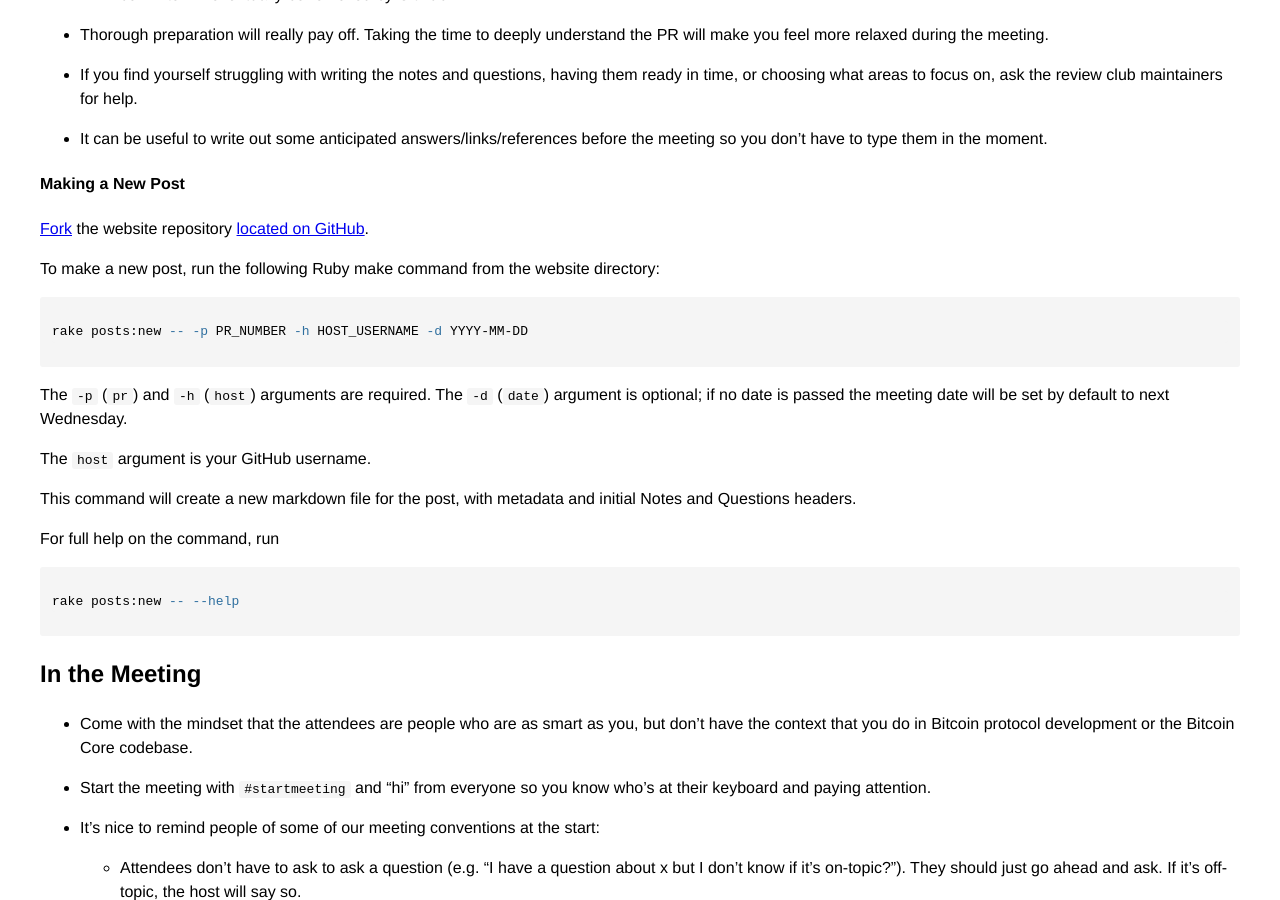
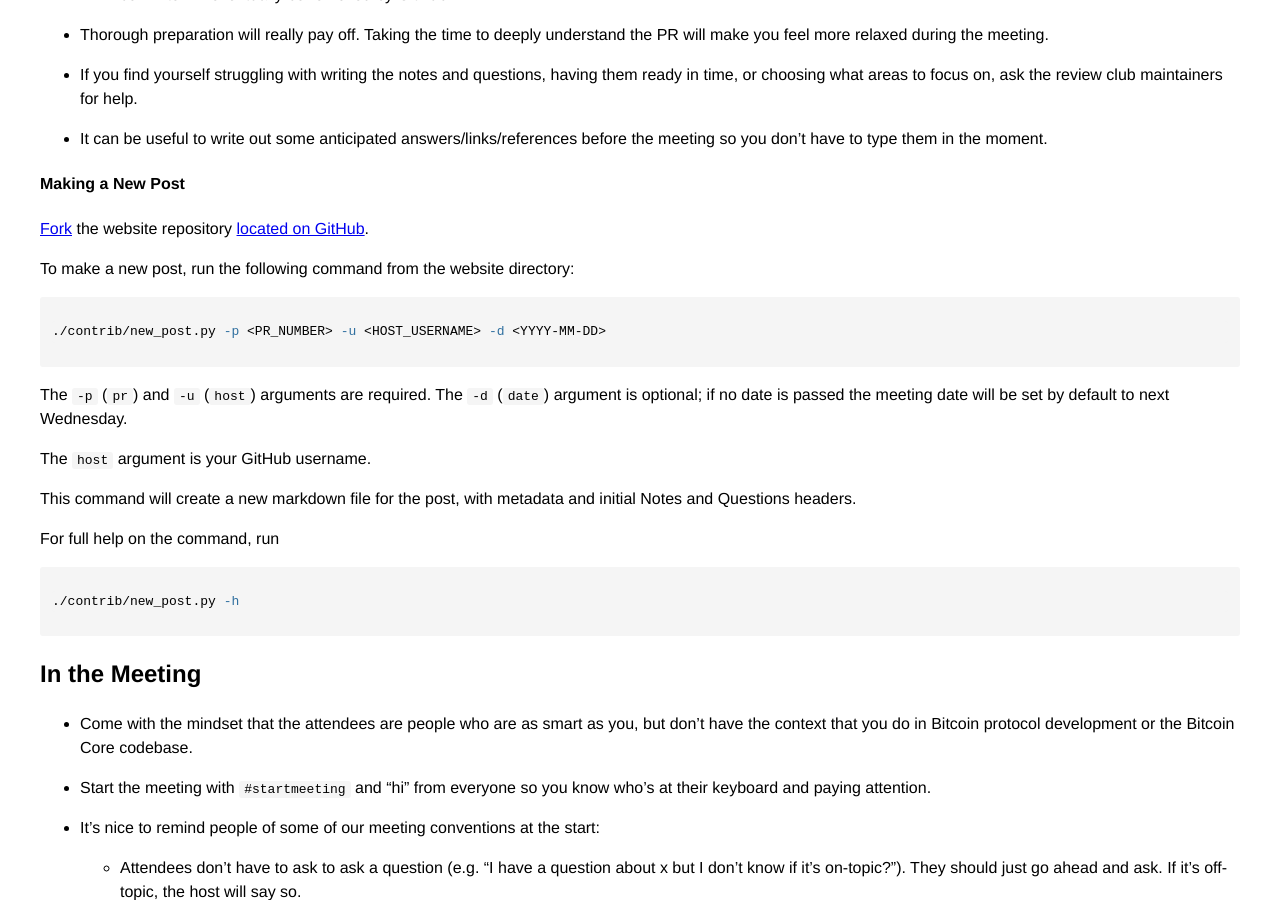
Before and after one commit to bitcoin-core-review-club/website, a Jekyll site: the page built from hosting.md, in a window 1280 px wide and 900 px high, scrolled down 1552 px. Built offline with Jekyll 4.4.1, drawn with Linux system fonts in a browser that asks for light colours.

Commit message:
Update docs to refer to python script

````diff
--- a/hosting.md
+++ b/hosting.md
@@ -110,13 +110,13 @@ title: Hosting a Review Club Meeting
 
 [Fork](https://docs.github.com/en/pull-requests/collaborating-with-pull-requests/working-with-forks) the website repository [located on GitHub](https://github.com/bitcoin-core-review-club/website).
 
-To make a new post, run the following Ruby make command from the website directory:
+To make a new post, run the following command from the website directory:
 
 ```shell
-rake posts:new -- -p PR_NUMBER -h HOST_USERNAME -d YYYY-MM-DD
+./contrib/new_post.py -p <PR_NUMBER> -u <HOST_USERNAME> -d <YYYY-MM-DD>
 ```
 
-The `-p` (`pr`)  and `-h` (`host`) arguments are required. The `-d` (`date`)
+The `-p` (`pr`)  and `-u` (`host`) arguments are required. The `-d` (`date`)
 argument is optional; if no date is passed the meeting date will be set by default
 to next Wednesday.
 
@@ -128,7 +128,7 @@ initial Notes and Questions headers.
 For full help on the command, run
 
 ```shell
-rake posts:new -- --help
+./contrib/new_post.py -h
 ```
 
 ## In the Meeting
````
